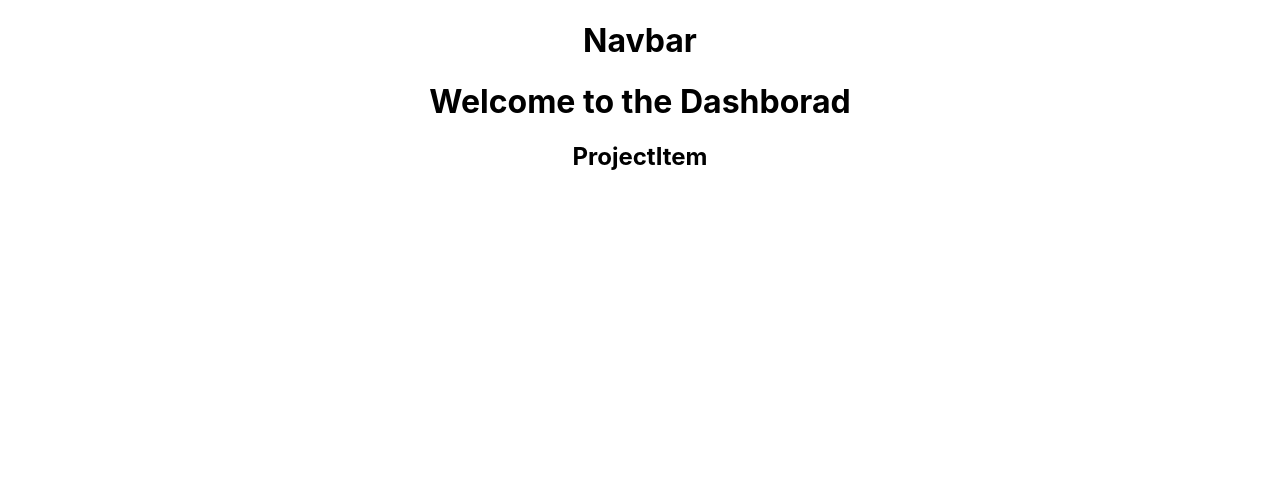
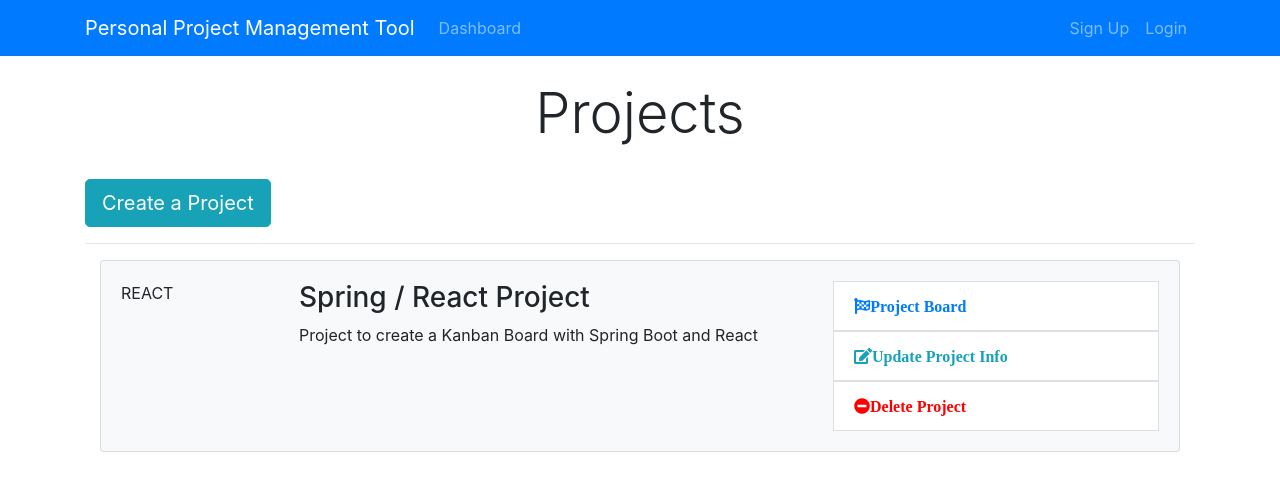
Before and after one commit to hhr-creator/ppmtool, a React (Create React App) app in the folder ppmtool-react-client/: page / in a window 1280 px wide. Shown: the top 490 px of the page. Built offline with nearby package versions, Linux system fonts and the light colour scheme.

Commit message:
barra de navegacion y maqueta

```diff
--- a/ppmtool-react-client/package.json
+++ b/ppmtool-react-client/package.json
@@ -6,6 +6,7 @@
     "@testing-library/jest-dom": "^4.2.4",
     "@testing-library/react": "^9.5.0",
     "@testing-library/user-event": "^7.2.1",
+    "bootstrap": "^4.5.0",
     "react": "^16.13.1",
     "react-dom": "^16.13.1",
     "react-scripts": "3.4.1"
--- a/ppmtool-react-client/public/index.html
+++ b/ppmtool-react-client/public/index.html
@@ -15,6 +15,8 @@
       user's mobile device or desktop. See https://developers.google.com/web/fundamentals/web-app-manifest/
     -->
     <link rel="manifest" href="%PUBLIC_URL%/manifest.json" />
+    <link rel="stylesheet" href="https://use.fontawesome.com/releases/v5.2.0/css/all.css" integrity="sha384-hWVjflwFxL6sNzntih27bfxkr27PmbbK/iSvJ+a4+0owXq79v+lsFkW54bOGbiDQ"
+        crossorigin="anonymous">
     <!--
       Notice the use of %PUBLIC_URL% in the tags above.
       It will be replaced with the URL of the `public` folder during the build.
@@ -24,7 +26,7 @@
       work correctly both with client-side routing and a non-root public URL.
       Learn how to configure a non-root public URL by running `npm run build`.
     -->
-    <title>React App</title>
+    <title>PPEAM Tool</title>
   </head>
   <body>
     <noscript>You need to enable JavaScript to run this app.</noscript>
--- a/ppmtool-react-client/src/App.css
+++ b/ppmtool-react-client/src/App.css
@@ -1,38 +1,65 @@
-.App {
-  text-align: center;
+img {
+  width: 100%;
 }
 
-.App-logo {
-  height: 40vmin;
-  pointer-events: none;
+.navbar {
+  background-color: #e3f2fd;
+}
+.fa.fa-edit {
+  color: #18a2b9;
 }
 
-@media (prefers-reduced-motion: no-preference) {
-  .App-logo {
-    animation: App-logo-spin infinite 20s linear;
-  }
+.list-group-item.delete:hover {
+  cursor: -webkit-grab;
+  background-color: pink;
 }
 
-.App-header {
-  background-color: #282c34;
-  min-height: 100vh;
-  display: flex;
-  flex-direction: column;
-  align-items: center;
-  justify-content: center;
-  font-size: calc(10px + 2vmin);
-  color: white;
+.list-group-item.update:hover {
+  cursor: -webkit-grab;
+  background-color: gainsboro;
 }
 
-.App-link {
-  color: #61dafb;
+.list-group-item.board:hover {
+  cursor: -webkit-grab;
+  background-color: gainsboro;
 }
 
-@keyframes App-logo-spin {
-  from {
-    transform: rotate(0deg);
-  }
-  to {
-    transform: rotate(360deg);
-  }
+.fa.fa-minus-circle {
+  color: red;
 }
+
+.landing {
+  position: relative;
+  /* background: url("../img/showcase.jpg") no-repeat; */
+  background-size: cover;
+  background-position: center;
+  height: 100vh;
+  margin-top: -24px;
+  margin-bottom: -50px;
+}
+
+.landing-inner {
+  padding-top: 80px;
+}
+
+.dark-overlay {
+  background-color: rgba(0, 0, 0, 0.7);
+  position: absolute;
+  top: 0;
+  left: 0;
+  width: 100%;
+  height: 100%;
+}
+
+.card-form {
+  opacity: 0.9;
+}
+
+.latest-profiles-img {
+  width: 40px;
+  height: 40px;
+}
+
+.form-control::placeholder {
+  color: #bbb !important;
+}
--- a/ppmtool-react-client/src/App.js
+++ b/ppmtool-react-client/src/App.js
@@ -2,6 +2,7 @@
 import './App.css';
 import Header from './components/Layout/Header';
 import Dashboard from './components/Dashboard';
+import "bootstrap/dist/css/bootstrap.min.css";
 
 function App() {
   return (
--- a/ppmtool-react-client/src/components/Dashboard.js
+++ b/ppmtool-react-client/src/components/Dashboard.js
@@ -4,9 +4,21 @@
 class Dashboard extends Component {
   render() {
     return (
-      <div>
-        <h1>Welcome to the Dashborad</h1>
-        <ProjectItem />
+        <div className="projects">
+          <div className="container">
+              <div className="row">
+                  <div className="col-md-12">
+                      <h1 className="display-4 text-center">Projects</h1>
+                      <br />
+                      <a href="ProjectForm.html" className="btn btn-lg btn-info">
+                          Create a Project
+                      </a>
+                      <br />
+                      <hr />
+                      <ProjectItem />
+                  </div>
+              </div>
+          </div>
       </div>
     )
   }
--- a/ppmtool-react-client/src/components/Layout/Header.js
+++ b/ppmtool-react-client/src/components/Layout/Header.js
@@ -3,7 +3,39 @@
 class Header extends Component {
   render () {
     return(
-      <h1>Navbar</h1>
+      <nav className="navbar navbar-expand-sm navbar-dark bg-primary mb-4">
+          <div className="container">
+              <a className="navbar-brand" href="Dashboard.html">
+                  Personal Project Management Tool
+              </a>
+              <button className="navbar-toggler" type="button" data-toggle="collapse" data-target="#mobile-nav">
+                  <span className="navbar-toggler-icon" />
+              </button>
+
+              <div className="collapse navbar-collapse" id="mobile-nav">
+                  <ul className="navbar-nav mr-auto">
+                      <li className="nav-item">
+                          <a className="nav-link" href="/dashboard">
+                              Dashboard
+                          </a>
+                      </li>
+                  </ul>
+
+                  <ul className="navbar-nav ml-auto">
+                      <li className="nav-item">
+                          <a className="nav-link " href="register.html">
+                              Sign Up
+                          </a>
+                      </li>
+                      <li className="nav-item">
+                          <a className="nav-link" href="login.html">
+                              Login
+                          </a>
+                      </li>
+                  </ul>
+              </div>
+          </div>
+      </nav>
     )
   }
 }
--- a/ppmtool-react-client/src/components/Project/ProjectItem.js
+++ b/ppmtool-react-client/src/components/Project/ProjectItem.js
@@ -3,7 +3,38 @@
 class ProjectItem extends Component {
   render () {
     return(
-      <h2>ProjectItem</h2>
+        <div className="container">
+            <div className="card card-body bg-light mb-3">
+                <div className="row">
+                    <div className="col-2">
+                        <span className="mx-auto">REACT</span>
+                    </div>
+                    <div className="col-lg-6 col-md-4 col-8">
+                        <h3>Spring / React Project</h3>
+                        <p>Project to create a Kanban Board with Spring Boot and React</p>
+                    </div>
+                    <div className="col-md-4 d-none d-lg-block">
+                        <ul className="list-group">
+                            <a href="#">
+                                <li className="list-group-item board">
+                                    <i className="fa fa-flag-checkered pr-1">Project Board </i>
+                                </li>
+                            </a>
+                            <a href="#">
+                                <li className="list-group-item update">
+                                    <i className="fa fa-edit pr-1">Update Project Info</i>
+                                </li>
+                            </a>
+                            <a href="">
+                                <li className="list-group-item delete">
+                                    <i className="fa fa-minus-circle pr-1">Delete Project</i>
+                                </li>
+                            </a>
+                        </ul>
+                    </div>
+                </div>
+            </div>
+        </div>
     )
   }
 }
```
Also changed, not shown: 1 other file (tests, documents, lock files or other folders).
